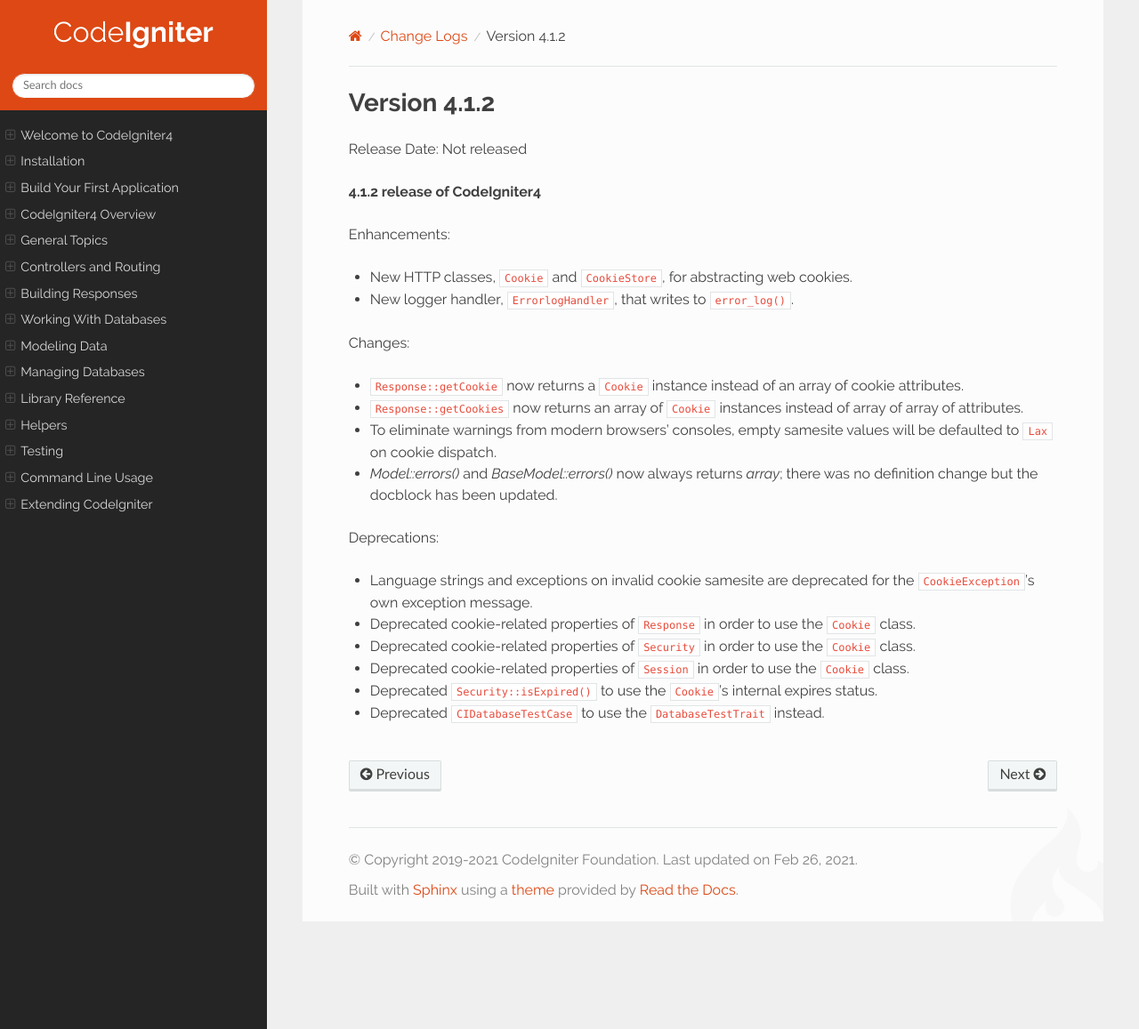
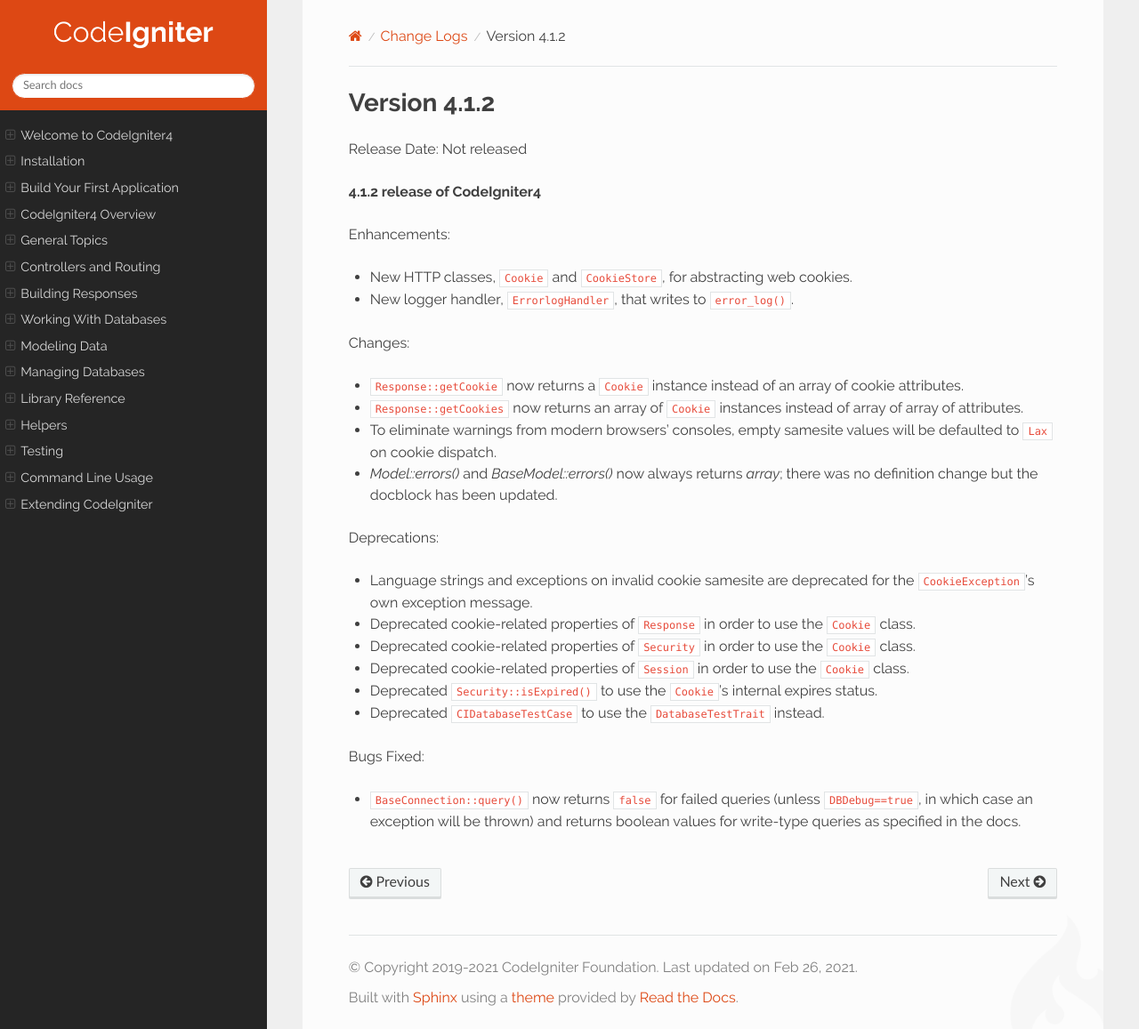
Before and after one commit to NEKOGET/ci4_user_guide_src, a Sphinx documentation site: the page built from source/changelogs/v4.1.2.rst, in a window 1280 px wide and 1157 px high. Shown: the whole window at 89% size. Built offline with Sphinx 7.4.7 and the Read the Docs theme 2.0.0, drawn with Linux system fonts in a browser that asks for light colours.

Commit message:
Bug 4069 - query returns Result even when query result is FALSE (#4176)
* Initial commit fixing wrong return value in Database/BaseConnection::query. When underlying resultID if false, this should return false. Added BadQueryTest to tests.

* changes to make query() function return boolean for write-type queries. centralize isWriteType functionality in one place. Change tests impacted by this change

* improved BadQueryTest, simplified return value in BaseUtils::optimizeTable

* tiny change made by record...remove of one line in ConnectionInterface

* Removed static sqlIsWriteType method from Query class and instead to mimic CI3 added isWriteType declaration to ConnectionInterface, defined isWriteType fn in BaseConnection, added specific isWriteType to Postgres, modified various unit tests, and added WriteTypeQueryTest.

* Added RENAME back into BaseConnectin::isWriteType check and moved EXEC sp_rename into SQLSRV\Connection, tweaked WriteTypeQueryTest

* Tweaked BadQueryTest and DBUtilsTest to alter/restore DBDebug value for certain tests. Added changelog and upgrade notes.

* Update upgrade_412.rst

remove incorrect markdown

```diff
--- a/source/changelogs/v4.1.2.rst
+++ b/source/changelogs/v4.1.2.rst
@@ -25,3 +25,7 @@ Deprecations:
 - Deprecated cookie-related properties of ``Session`` in order to use the ``Cookie`` class.
 - Deprecated ``Security::isExpired()`` to use the ``Cookie``'s internal expires status.
 - Deprecated ``CIDatabaseTestCase`` to use the ``DatabaseTestTrait`` instead.
+
+Bugs Fixed:
+
+- ``BaseConnection::query()`` now returns ``false`` for failed queries (unless ``DBDebug==true``, in which case an exception will be thrown) and returns boolean values for write-type queries as specified in the docs.
```
Also changed, not shown: source/installation/upgrade_412.rst (added, +18 -0 lines).
